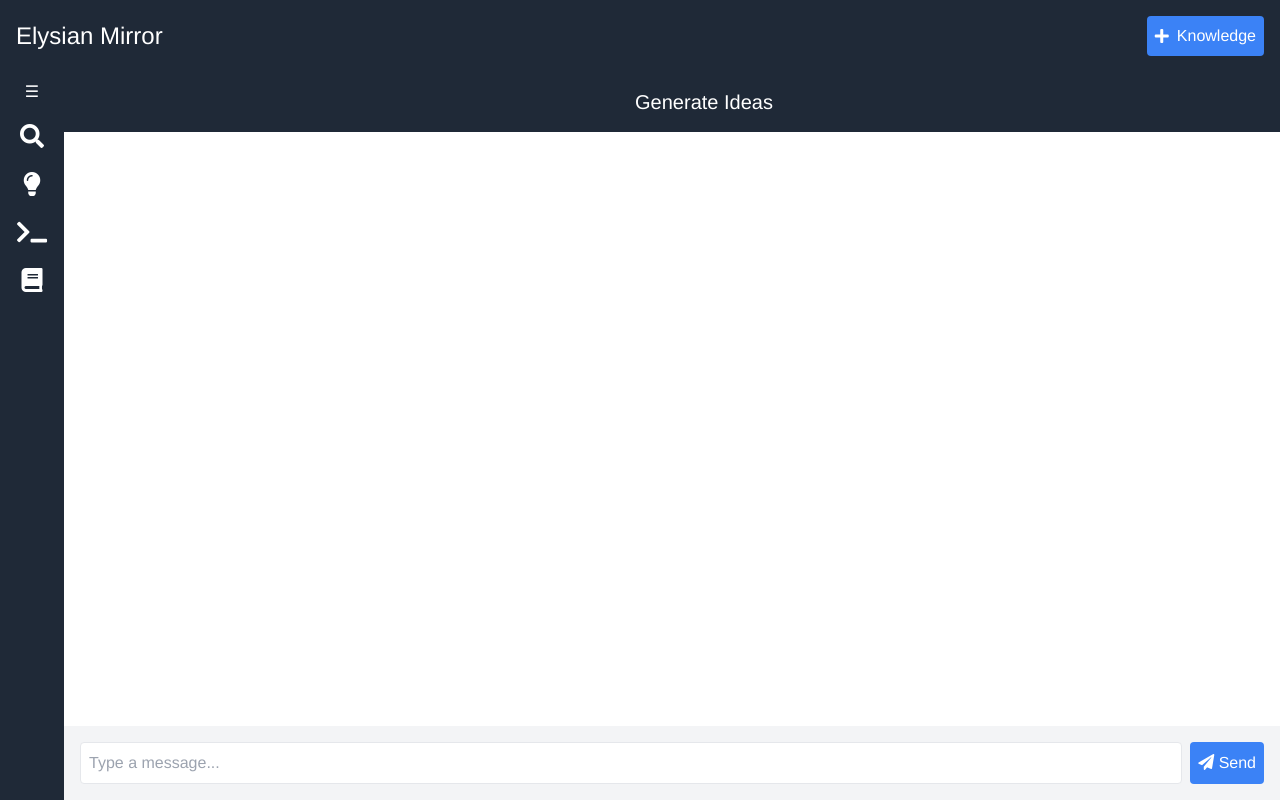
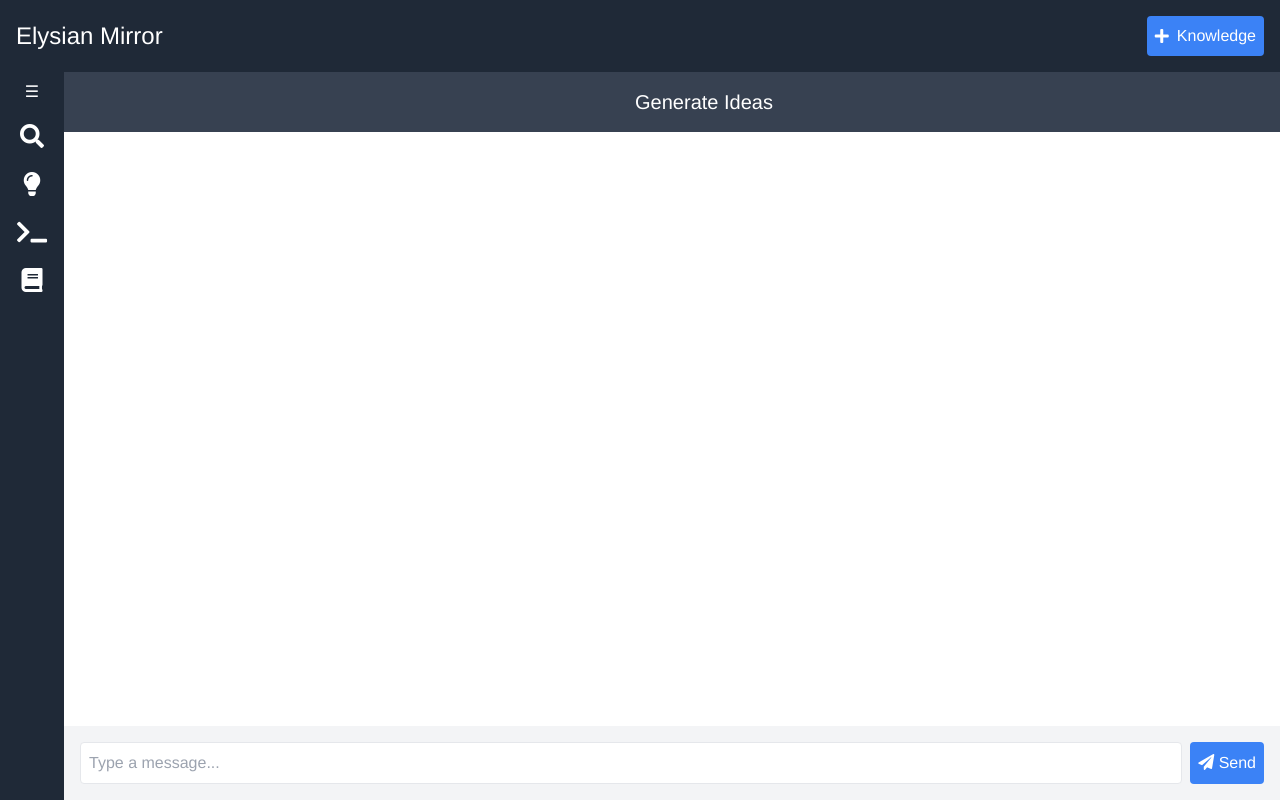
Before and after one commit to n3rdgir1/elysian-mirror, a Vue app in the folder frontend/: page /generate-ideas in a window 1280 px wide. Built offline with nearby package versions, Linux system fonts and the light colour scheme.

Commit message:
Updates sub-titles to be a different color

```diff
--- a/frontend/src/components/ChatWindow.vue
+++ b/frontend/src/components/ChatWindow.vue
@@ -1,6 +1,6 @@
 <template>
   <div class="flex flex-col h-full w-full">
-    <div class="bg-gray-800 text-white p-4 fixed w-full">
+    <div class="bg-gray-700 text-white p-4 fixed w-full">
       <h2 class="text-xl">{{ title }}</h2>
     </div>
     <div class="flex-1 overflow-y-auto p-4 mt-16">
--- a/frontend/src/views/KnowledgeBase.vue
+++ b/frontend/src/views/KnowledgeBase.vue
@@ -1,6 +1,6 @@
 <template>
   <div class="flex flex-col h-full w-full">
-    <div class="bg-gray-800 text-white p-4 fixed w-full">
+    <div class="bg-gray-700 text-white p-4 fixed w-full">
       <h1 class="text-2xl">Knowledge Base</h1>
     </div>
     <div class="flex-1 overflow-y-auto p-4 mt-16">
--- a/frontend/src/views/SystemPrompt.vue
+++ b/frontend/src/views/SystemPrompt.vue
@@ -1,6 +1,6 @@
 <template>
   <div class="flex flex-col h-full w-full">
-    <div class="bg-gray-800 text-white p-4 fixed w-full">
+    <div class="bg-gray-700 text-white p-4 fixed w-full">
       <h1 class="text-2xl">System Prompt</h1>
     </div>
     <div class="flex-1 overflow-y-auto p-4 mt-16">
```
